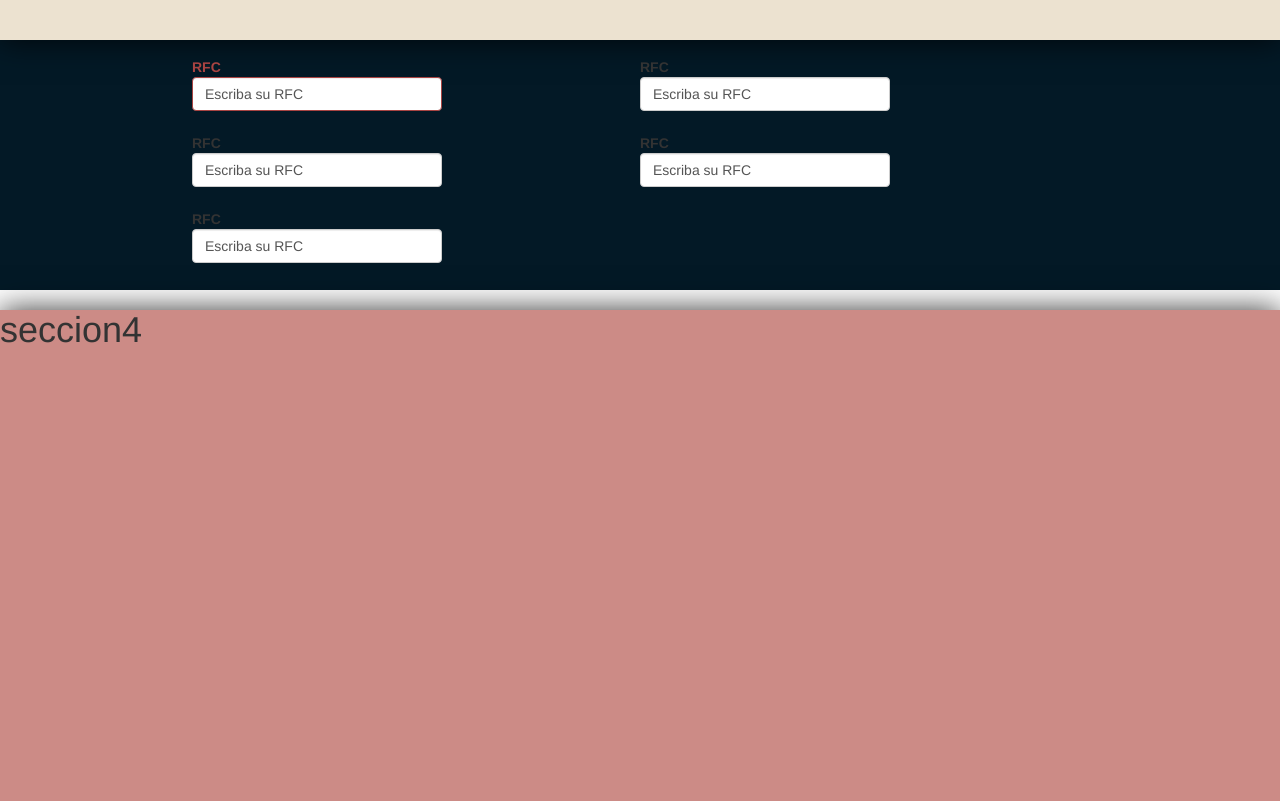
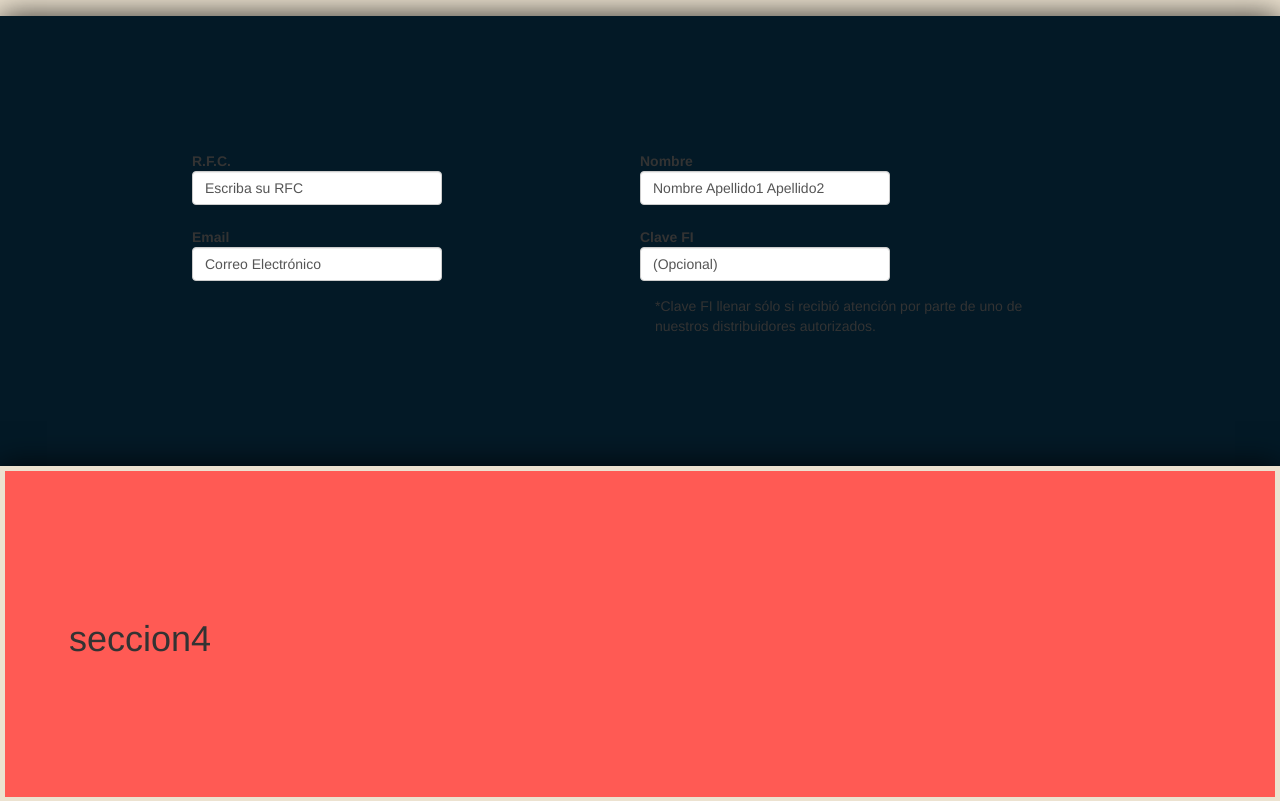
Before and after one commit to IsaacRios/PagOnline, a plain HTML site: page index.html in a window 1280 px wide. Shown: the part 1260-2061 px from the top of the page. Drawn offline with nearby package versions, Linux system fonts and the light colour scheme.

Commit message:
section4

```diff
--- a/css/style.css
+++ b/css/style.css
@@ -17,9 +17,7 @@ color: #ECE2D0;
 font-size: 12px;
 }
 
-#section2, #section4{
-	min-width: 450px;
-	min-height: 600px;
+#section2, #section3, #section4{
 	margin: auto 0;
 
 	box-shadow: 0 0 30px rgba(0,0,0,0.8);
@@ -62,14 +60,42 @@ font-size: 12px;
 }
 #section3{
 	background-color:#031926 ;
-	height: 250px;
-	padding: 10px 15% 10px 15%;
+	height: 450px;
+	padding-top: 10%;
+	padding-left: 15%;
+	padding-right: 15%;
+	padding-bottom: 10%
+	min-width: 450px;
+}
+@media only screen and (max-width: 767px) {
+#section3{
+	background-color:#031926;
+	min-height: 500px;
+	min-width: 450px;
+
+	}
 }
 .formz{
 	max-width: 250px;
 }
+
 #section4{
-	background-color:#CC8B86;
+	background-color: #ECE2D0;
+	min-width: 450px;
+	padding-top: 5px;
+	padding-bottom: 5px;
+
+}
+.section4{
+	background-color:#ff5a54;
+	min-width: 400px;
+	padding-top: 10%;
+	padding-bottom: 10%;
+	padding-left: 5%;
+	padding-right: 5%;
+	margin-left: 5px;
+	margin-right: 5px;
+
 }
 #footer{
 	background-color: #919098;
--- a/index.html
+++ b/index.html
@@ -18,7 +18,7 @@
   		<script src="https://maxcdn.bootstrapcdn.com/bootstrap/3.3.6/js/bootstrap.min.js"></script>
 	<title>Pago Online | Factura Inteligente</title>
 	</head>
-<body>
+<body data-spy="scroll" data-target=".navbar" data-offset="50">
 		<header>
 			<nav class="navbar navbar-default navbar-fixed-top">
 			  <div class="container-fluid">
@@ -181,37 +181,36 @@
 				<div class="row">
 					<div class="col-sm-6">
 						<form action="" class="form-horizontal">
-							<div class="form-group has-error">
-								<label for="focusedInput" class="control-label">RFC</label>
+							<div class="form-group">
+								<label for="focusedInput" class="control-label">R.F.C.</label>
 								<input type="text" class="form-control formz" id="focusedInput" type="text" value="Escriba su RFC">
 							</div>
 							<div class="form-group">
-								<label for="focusedInput" class="control-label">RFC</label>
-								<input type="text" class="form-control formz" id="focusedInput" type="text" value="Escriba su RFC">
-							</div>
-							<div class="form-group">
-								<label for="focusedInput" class="control-label">RFC</label>
-								<input type="text" class="form-control formz" id="focusedInput" type="text" value="Escriba su RFC">
+								<label for="focusedInput" class="control-label">Email</label>
+								<input type="text" class="form-control formz" id="focusedInput" type="text" value="Correo Electrónico">
 							</div>
 						</form>
 					</div>
 					<div class="col-sm-6">
 						<form action="" class="form-horizontal">
 							<div class="form-group">
-								<label for="focusedInput" class="control-label">RFC</label>
-								<input type="text" class="form-control formz" id="focusedInput" type="text" value="Escriba su RFC">
+								<label for="focusedInput" class="control-label">Nombre</label>
+								<input type="text" class="form-control formz" id="focusedInput" type="text" value="Nombre Apellido1 Apellido2">
 							</div>
 							<div class="form-group">
-								<label for="focusedInput" class="control-label">RFC</label>
-								<input type="text" class="form-control formz" id="focusedInput" type="text" value="Escriba su RFC">
+								<label for="focusedInput" class="control-label">Clave FI</label>
+								<input type="text" class="form-control formz" id="focusedInput" type="text" value="(Opcional)">
 							</div>
+							<p>*Clave FI llenar sólo si recibió atención por parte de uno de nuestros distribuidores autorizados.</p>
 						</form>
 					</div>
 				</div>
 			</div>
 		</section>
 		<section id="section4">
-			<h1>seccion4</h1>
+			<div class="section4">
+				<h1>seccion4</h1>
+			</div>
 		</section>
 		<footer>
 			<div id="footer">
```
